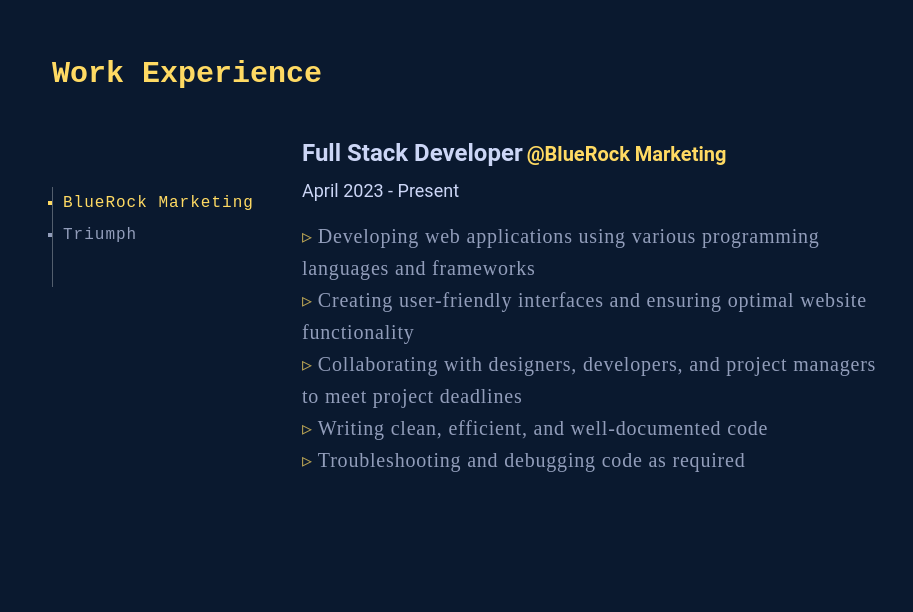
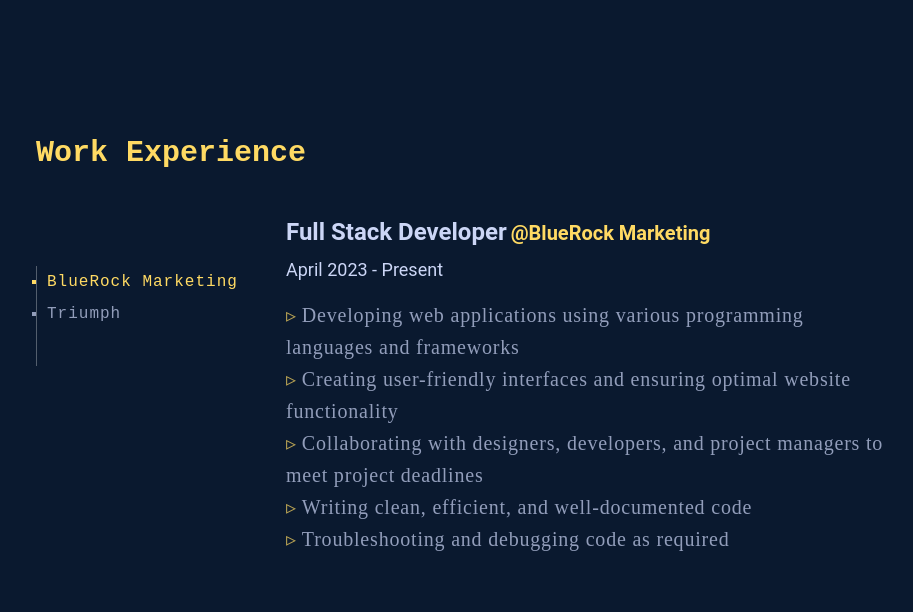
Before and after one commit to syounglee012/my-new-app, a Next.js app: page / in a window 1280 px wide. Shown: the part 1068-1680 px from the top of the page, without its empty margins (165-1078 px from the left). Built offline with nearby package versions, Linux system fonts and the light colour scheme.

Commit message:
updated css on experience page

```diff
--- a/src/pages/experience/index.js
+++ b/src/pages/experience/index.js
@@ -49,8 +49,10 @@ const Container = styled.div`
   height: 100vh;
   color: #ccd6f6;
   margin: 0 auto;
-  padding: 7rem 2rem 0 2rem;
-
+  display: flex;
+  flex-direction: column;
+  justify-content: center;
+  padding: 0 1rem;
   h4 {
     font-family: "Courier New", Courier, monospace;
     width: 100%;
@@ -58,10 +60,6 @@ const Container = styled.div`
     margin-bottom: 3rem;
     margin-top: 0;
     color: #ffda63;
-  }
-
-  @media (max-width: 768px) {
-    padding: 5rem 1rem 0 1rem;
   }
 `;
 
```
